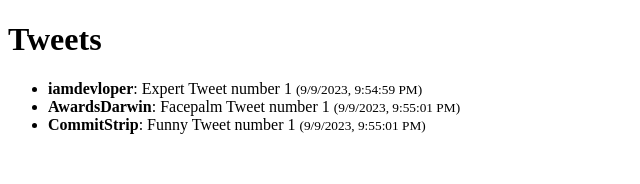
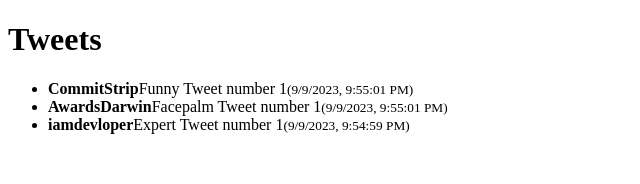
Before and after one commit to berkeatac/rxjs-twitter, a React (Vite) app: page / in a window 1280 px wide. Shown: the top 184 px of the page, without its empty margins (0-640 px from the left). Built offline with nearby package versions, Linux system fonts and the light colour scheme.

Commit message:
feat: create basic UI with 30 second filtering

```diff
--- a/src/App.tsx
+++ b/src/App.tsx
@@ -1,10 +1,11 @@
 import { useEffect, useState } from 'react'
 import { merge } from 'rxjs'
 
-import { createTweetSource, Tweet } from './utils/data'
+import { createTweetSource, Tweet as TweetType } from 'utils/data'
+import Tweet from 'components/Tweet'
 
 const App = () => {
-  const [tweets, setTweets] = useState<Tweet[]>([])
+  const [tweets, setTweets] = useState<TweetType[]>([])
 
   useEffect(() => {
     const tweetStream = merge(
@@ -13,8 +14,8 @@
       createTweetSource(5000, 'CommitStrip', 'Funny')
     )
 
-    const subscription = tweetStream.subscribe((newTweet: Tweet) => {
-      setTweets((prevTweets) => [...prevTweets, newTweet])
+    const subscription = tweetStream.subscribe((newTweet: TweetType) => {
+      setTweets((prevTweets) => [newTweet, ...prevTweets])
     })
 
     return () => {
@@ -23,19 +24,16 @@
   }, [])
 
   return (
-    <div>
-      <h1>Tweets</h1>
-      <ul>
+    <main className="w-full">
+      <h1 className="mx-auto w-1/2 min-w-min max-w-md">Tweets</h1>
+      <ul className="mx-auto w-1/2 min-w-min max-w-md">
         {tweets
-          .filter((tweet: Tweet) => Date.now() - tweet.timestamp <= 30000)
+          .filter((tweet: TweetType) => Date.now() - tweet.timestamp <= 30000)
           .map((tweet, index) => (
-            <li key={index}>
-              <strong>{tweet.account}</strong>: {tweet.content}{' '}
-              <small>({new Date(tweet.timestamp).toLocaleString()})</small>
-            </li>
+            <Tweet key={`${tweet.account}-${index}`} {...tweet} />
           ))}
       </ul>
-    </div>
+    </main>
   )
 }
 
--- /dev/null
+++ b/src/components/Tweet/index.tsx
@@ -0,0 +1,19 @@
+import React from 'react'
+
+interface TweetProps {
+  account: string
+  content: string
+  timestamp: number
+}
+
+const Tweet = ({ account, content, timestamp }: TweetProps) => {
+  return (
+    <li className="my-2 flex flex-col border border-neutral-800 p-2">
+      <strong>{account}</strong>
+      {content}
+      <small>({new Date(timestamp).toLocaleString()})</small>
+    </li>
+  )
+}
+
+export default React.memo(Tweet)
```
